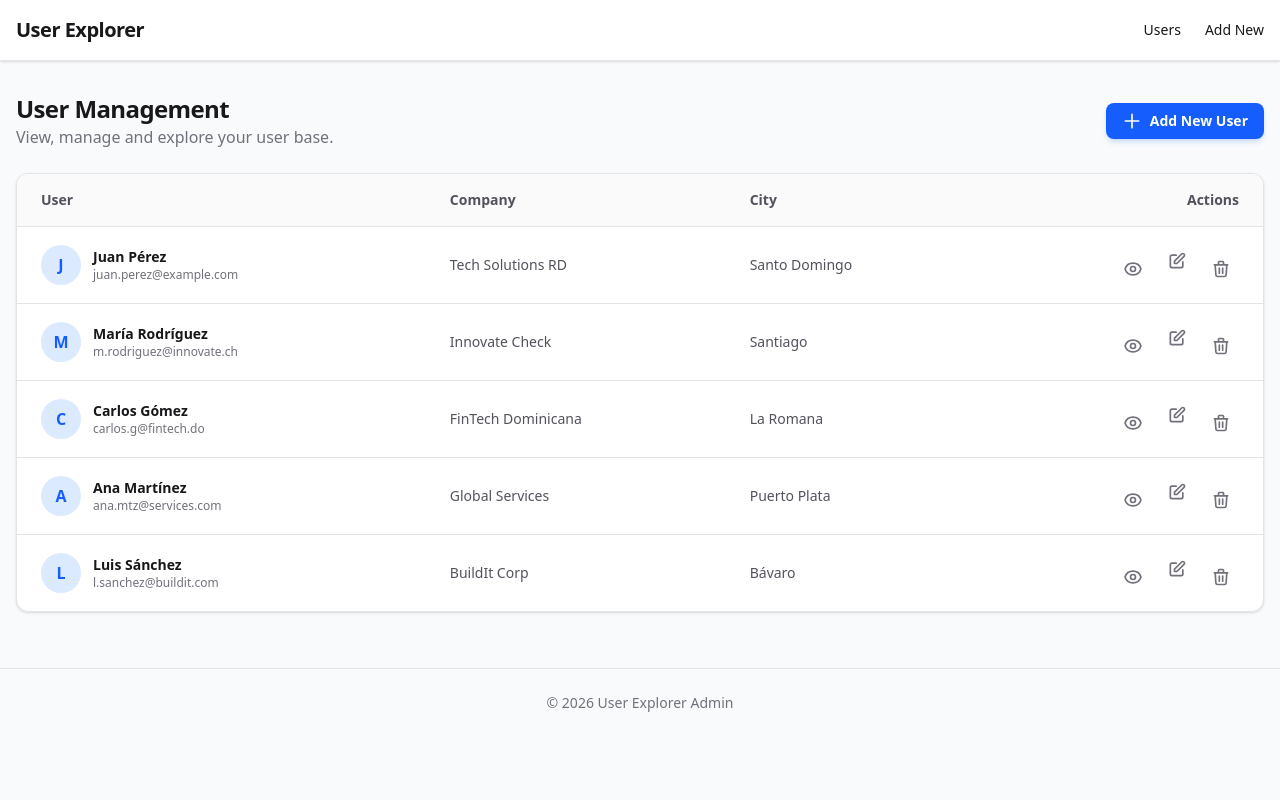
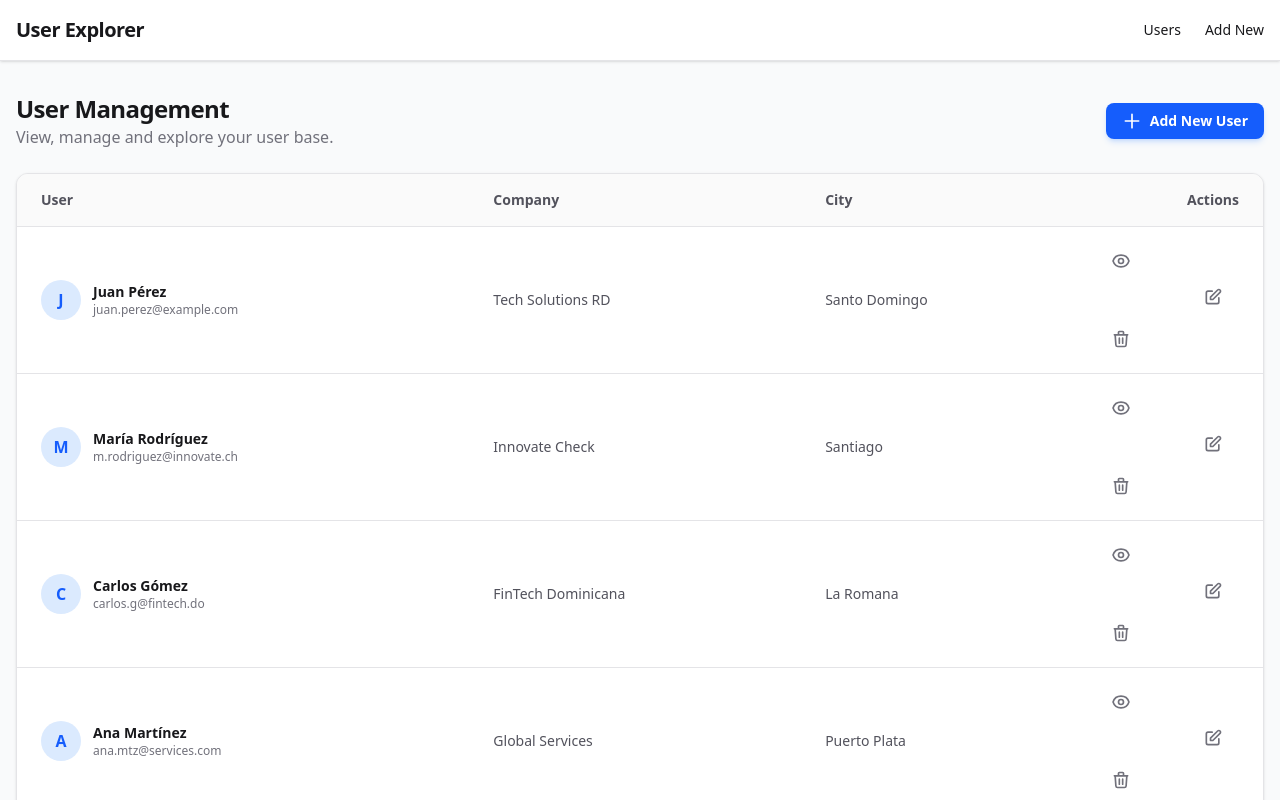
Before and after one commit to jeancs21/jcsr-fe-user-explorer, a React (Vite) app: page / in a window 1280 px wide. Shown: the top 800 px of the page. Built offline with nearby package versions, Linux system fonts and the light colour scheme.

Commit message:
Created & implemented Button component

```diff
--- /dev/null
+++ b/src/components/ui/Button.tsx
@@ -0,0 +1,18 @@
+import React from 'react'
+
+interface ButtonProps {
+    children: React.ReactNode;
+    className?: string;
+    type: 'button' | 'submit' | 'reset';
+    onClick?: () => void;
+}
+
+const Button = ({ children, className, type, onClick }: ButtonProps) => {
+  return (
+    <button type={type} className={`flex justify-center items-center cursor-pointer ${className}`} onClick={onClick}>
+        {children}
+    </button>
+  )
+}
+
+export default Button
--- a/src/features/user/components/UserDetailModal.tsx
+++ b/src/features/user/components/UserDetailModal.tsx
@@ -1,4 +1,5 @@
 import type { User } from "../interface/user.interface";
+import Button from "../../../components/ui/Button";
 
 interface UserDetailModalProps {
   user: User | null;
@@ -14,14 +15,15 @@ const UserDetailModal = ({ user, isOpen, onClose }: UserDetailModalProps) => {
       <div className="bg-white dark:bg-zinc-900 w-full max-w-md rounded-xl shadow-xl overflow-hidden animate-in fade-in zoom-in duration-200">
         <div className="px-6 py-4 border-b border-zinc-100 dark:border-zinc-800 flex justify-between items-center">
           <h3 className="text-lg font-semibold">User Details</h3>
-          <button
+          <Button
+            type="button"
             onClick={onClose}
             className="text-zinc-400 hover:text-zinc-600 dark:hover:text-zinc-200 transition-colors"
           >
             <svg className="w-6 h-6" fill="none" viewBox="0 0 24 24" stroke="currentColor">
               <path strokeLinecap="round" strokeLinejoin="round" strokeWidth={2} d="M6 18L18 6M6 6l12 12" />
             </svg>
-          </button>
+          </Button>
         </div>
 
         <div className="p-6 space-y-4">
@@ -54,12 +56,13 @@ const UserDetailModal = ({ user, isOpen, onClose }: UserDetailModalProps) => {
         </div>
 
         <div className="px-6 py-4 bg-zinc-50 dark:bg-zinc-800/50 flex justify-end">
-          <button
+          <Button
+            type="button"
             onClick={onClose}
             className="px-4 py-2 bg-white dark:bg-zinc-900 border border-zinc-200 dark:border-zinc-700 rounded-lg text-sm font-medium hover:bg-zinc-50 dark:hover:bg-zinc-800 transition-colors shadow-sm"
           >
             Close
-          </button>
+          </Button>
         </div>
       </div>
     </div>
--- a/src/pages/UserListPage.tsx
+++ b/src/pages/UserListPage.tsx
@@ -4,6 +4,7 @@ import { MOCK_USERS } from "../features/user/services/mockUsers";
 import type { User } from "../features/user/interface/user.interface";
 import UserDetailModal from "../features/user/components/UserDetailModal";
 import { AppRoutes } from "../router/routes.enum";
+import Button from "../components/ui/Button";
 
 const UserListPage = () => {
   const [selectedUser, setSelectedUser] = useState<User | null>(null);
@@ -69,16 +70,16 @@ const UserListPage = () => {
                   {user.city}
                 </td>
                 <td className="px-6 py-4 text-right space-x-2">
-                  <button
+                  <Button
+                    type="button"
                     onClick={() => handleShowDetails(user)}
                     className="p-2 text-zinc-500 hover:text-blue-600 hover:bg-blue-50 dark:hover:bg-blue-900/20 rounded-lg transition-colors"
-                    title="View details"
                   >
                     <svg className="w-5 h-5" fill="none" viewBox="0 0 24 24" stroke="currentColor">
                       <path strokeLinecap="round" strokeLinejoin="round" strokeWidth={2} d="M15 12a3 3 0 11-6 0 3 3 0 016 0z" />
                       <path strokeLinecap="round" strokeLinejoin="round" strokeWidth={2} d="M2.458 12C3.732 7.943 7.523 5 12 5c4.478 0 8.268 2.943 9.542 7-1.274 4.057-5.064 7-9.542 7-4.477 0-8.268-2.943-9.542-7z" />
                     </svg>
-                  </button>
+                  </Button>
                   <Link
                     to={AppRoutes.EDIT_USER.replace(":id", user.id.toString())}
                     className="inline-block p-2 text-zinc-500 hover:text-amber-600 hover:bg-amber-50 dark:hover:bg-amber-900/20 rounded-lg transition-colors"
@@ -88,14 +89,14 @@ const UserListPage = () => {
                       <path strokeLinecap="round" strokeLinejoin="round" strokeWidth={2} d="M11 5H6a2 2 0 00-2 2v11a2 2 0 002 2h11a2 2 0 002-2v-5m-1.414-9.414a2 2 0 112.828 2.828L11.828 15H9v-2.828l8.586-8.586z" />
                     </svg>
                   </Link>
-                  <button
+                  <Button
+                    type="button"
                     className="p-2 text-zinc-500 hover:text-red-600 hover:bg-red-50 dark:hover:bg-red-900/20 rounded-lg transition-colors"
-                    title="Delete user"
                   >
                     <svg className="w-5 h-5" fill="none" viewBox="0 0 24 24" stroke="currentColor">
                       <path strokeLinecap="round" strokeLinejoin="round" strokeWidth={2} d="M19 7l-.867 12.142A2 2 0 0116.138 21H7.862a2 2 0 01-1.995-1.858L5 7m5 4v6m4-6v6m1-10V4a1 1 0 00-1-1h-4a1 1 0 00-1 1v3M4 7h16" />
                     </svg>
-                  </button>
+                  </Button>
                 </td>
               </tr>
             ))}
@@ -129,23 +130,25 @@ const UserListPage = () => {
             </div>
 
             <div className="pt-3 border-t border-zinc-100 dark:border-zinc-800 flex justify-between gap-2">
-              <button
+              <Button
+                type="button"
                 onClick={() => handleShowDetails(user)}
-                className="flex-1 flex items-center justify-center px-3 py-2 text-blue-600 bg-blue-50 dark:bg-blue-900/20 hover:bg-blue-100 dark:hover:bg-blue-900/30 rounded-lg text-sm font-medium transition-colors"
+                className="flex-1 px-3 py-2 text-blue-600 bg-blue-50 dark:bg-blue-900/20 hover:bg-blue-100 dark:hover:bg-blue-900/30 rounded-lg text-sm font-medium transition-colors"
               >
                 View
-              </button>
+              </Button>
               <Link
                 to={AppRoutes.EDIT_USER.replace(":id", user.id.toString())}
                 className="flex-1 flex items-center justify-center px-3 py-2 text-amber-600 bg-amber-50 dark:bg-amber-900/20 hover:bg-amber-100 dark:hover:bg-amber-900/30 rounded-lg text-sm font-medium transition-colors"
               >
                 Edit
               </Link>
-              <button
-                className="flex-1 flex items-center justify-center px-3 py-2 text-red-600 bg-red-50 dark:bg-red-900/20 hover:bg-red-100 dark:hover:bg-red-900/30 rounded-lg text-sm font-medium transition-colors"
+              <Button
+                type="button"
+                className="flex-1 px-3 py-2 text-red-600 bg-red-50 dark:bg-red-900/20 hover:bg-red-100 dark:hover:bg-red-900/30 rounded-lg text-sm font-medium transition-colors"
               >
                 Delete
-              </button>
+              </Button>
             </div>
           </div>
         ))}
```
